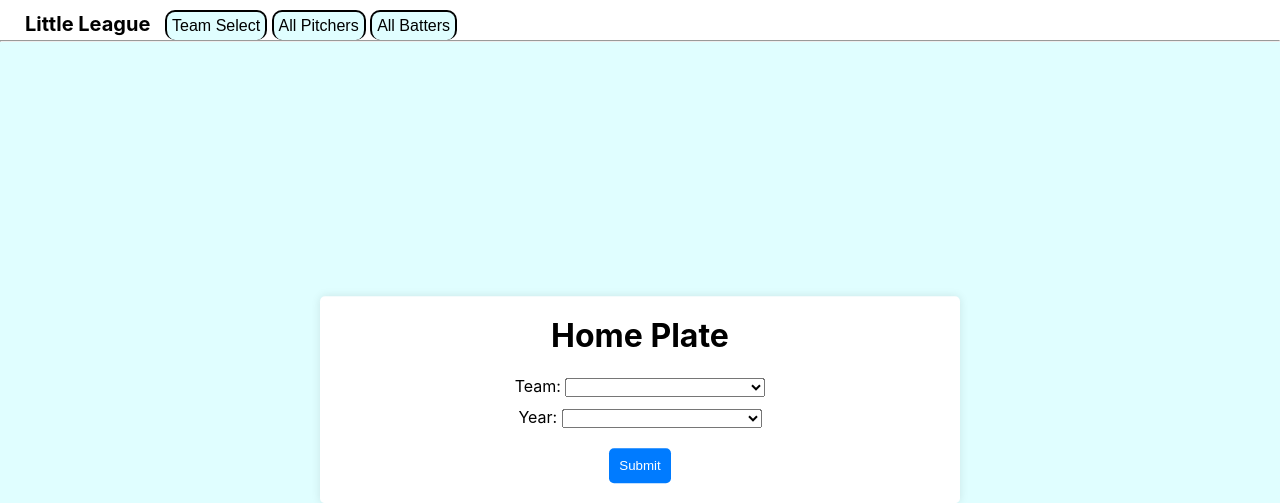
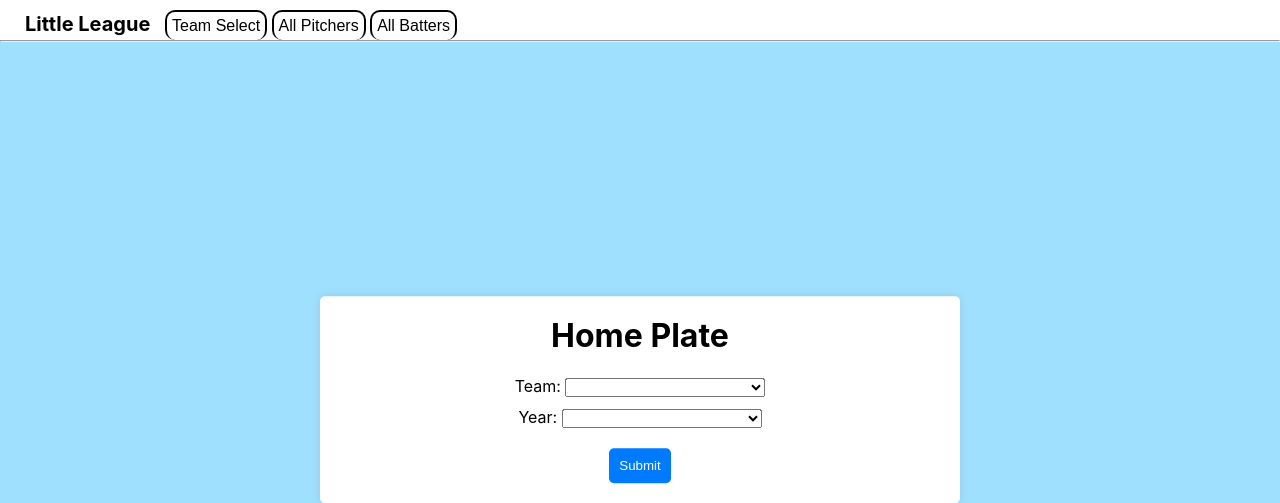
Before and after one commit to bryce-r37/Little-League, a Flask app: page /teams in a window 1280 px wide. Shown: the top 503 px of the page. Run offline with Flask 3, Linux system fonts and the light colour scheme; data that the repository does not hold is empty.

Commit message:
Better blue maybe...

```diff
--- a/app/static/css/style.css
+++ b/app/static/css/style.css
@@ -2,7 +2,7 @@ body {
   margin: 0;
   padding: 0;
   font-family: -apple-system, BlinkMacSystemFont, sans-serif;
-  background-color: #e0feff;
+  background-color: #a0e0ff;
 }
 
 .container {
@@ -145,7 +145,7 @@ label {
 .stat-tab {
   margin: 0px; /* add some space between the buttons */
   padding: 10px;
-  background-color: #e0feff;
+  background-color: #a0e0ff;
   color: #000;
   border: round;
   border-style: solid solid none solid;
@@ -171,7 +171,7 @@ label {
 }
 
 .stat-tab:hover {
-    background-color: #d0feff;
+    background-color: #80d0ff;
 }
 
 .table-div {
@@ -194,7 +194,7 @@ label {
     margin: 0px;
     margin-top: 10px;
     padding: 5px;
-    background-color: #e0feff;
+    background-color: #ffffff;
     color: #000;
     border: round;
     border-style: solid solid none solid;
@@ -204,7 +204,7 @@ label {
 }
 
 .page-tab:hover {
-    background-color: #d0feff;
+    background-color: #e0f0ff;
 }
 
 .tab-base {
```
